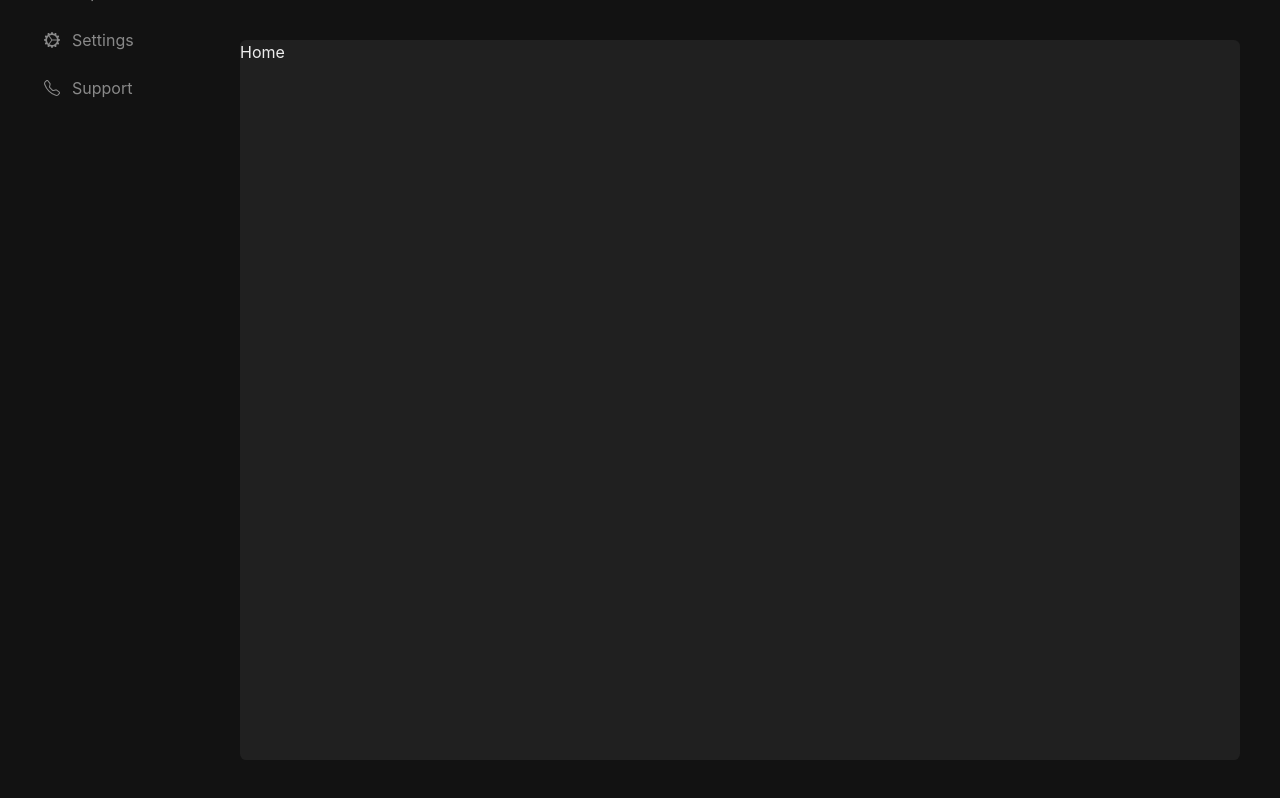
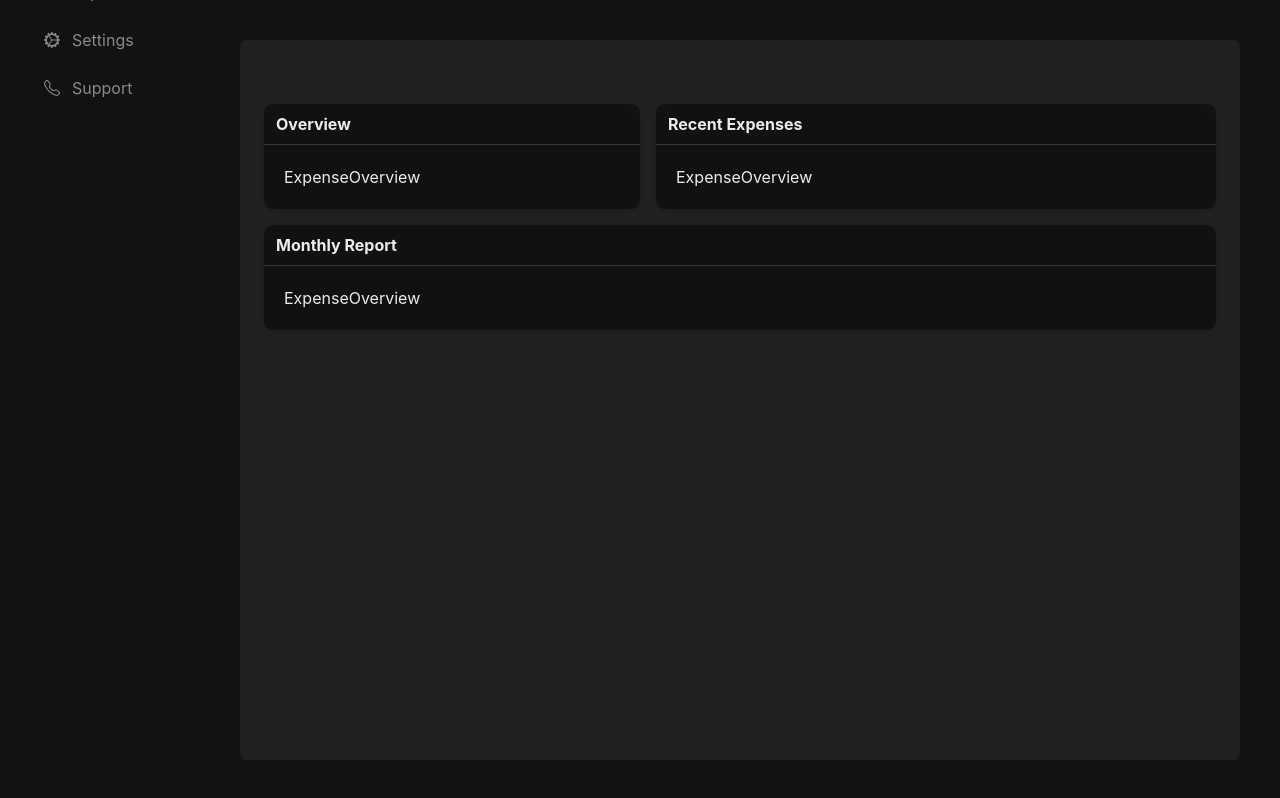
Before and after one commit to DecoderRony/Finimize, a React (Vite) app: page /dashboard in a window 1280 px wide. Built offline with nearby package versions, Linux system fonts and the light colour scheme.

Commit message:
create home page layout and card component to display overview data

```diff
--- /dev/null
+++ b/src/components/Cards.tsx
@@ -0,0 +1,25 @@
+import { Card, CardBody, CardHeader, StyleProps } from "@chakra-ui/react";
+import React from "react";
+
+interface Props extends StyleProps {
+  title: string;
+  children: React.ReactNode;
+}
+
+const Cards = ({
+  title,
+  children: childComponent,
+  ...chakraSystemProps
+}: Props) => {
+  return (
+    <Card bgColor="gray.900" borderRadius="0.6rem" {...chakraSystemProps}>
+      <CardHeader fontWeight="bold" px="3" py="2">
+        {title}
+      </CardHeader>
+      <hr />
+      <CardBody>{childComponent}</CardBody>
+    </Card>
+  );
+};
+
+export default Cards;
--- /dev/null
+++ b/src/components/ExpenseOverview.tsx
@@ -0,0 +1,5 @@
+const ExpenseOverview = () => {
+  return <div>ExpenseOverview</div>;
+};
+
+export default ExpenseOverview;
--- a/src/components/SidePanel.tsx
+++ b/src/components/SidePanel.tsx
@@ -64,10 +64,16 @@
               px="6"
               gap="3"
               key={item.id}
+              _hover={{
+                cursor: "pointer",
+                color: "white",
+              }}
+              transition="0.3s"
+              color="gray.500"
               onClick={() => handleClick(item)}
             >
-              <Icon as={item.icon} color="gray.500"></Icon>
-              <Text color="gray.500">{item.displayName}</Text>
+              <Icon as={item.icon}></Icon>
+              <Text>{item.displayName}</Text>
             </HStack>
           );
         })}
--- a/src/pages/Home.tsx
+++ b/src/pages/Home.tsx
@@ -1,5 +1,32 @@
+import { Grid, GridItem } from "@chakra-ui/react";
+import ExpenseOverview from "../components/ExpenseOverview";
+import Cards from "../components/Cards";
+
+const templateAreas = `"overview recent-expenses"
+                       "monthly-report monthly-report"`;
+
 const Home = () => {
-  return <div>Home</div>;
+  return (
+    <Grid templateAreas={templateAreas} templateColumns={"40% 1fr"} pt="4rem">
+      <GridItem area="overview">
+        <Cards title="Overview" ml={6}>
+          <ExpenseOverview />
+        </Cards>
+      </GridItem>
+
+      <GridItem area="recent-expenses">
+        <Cards title="Recent Expenses" ml={4} mr={6}>
+          <ExpenseOverview />
+        </Cards>
+      </GridItem>
+
+      <GridItem area="monthly-report">
+        <Cards title="Monthly Report" mx={6} mt={4}>
+          <ExpenseOverview />
+        </Cards>
+      </GridItem>
+    </Grid>
+  );
 };
 
 export default Home;
```
